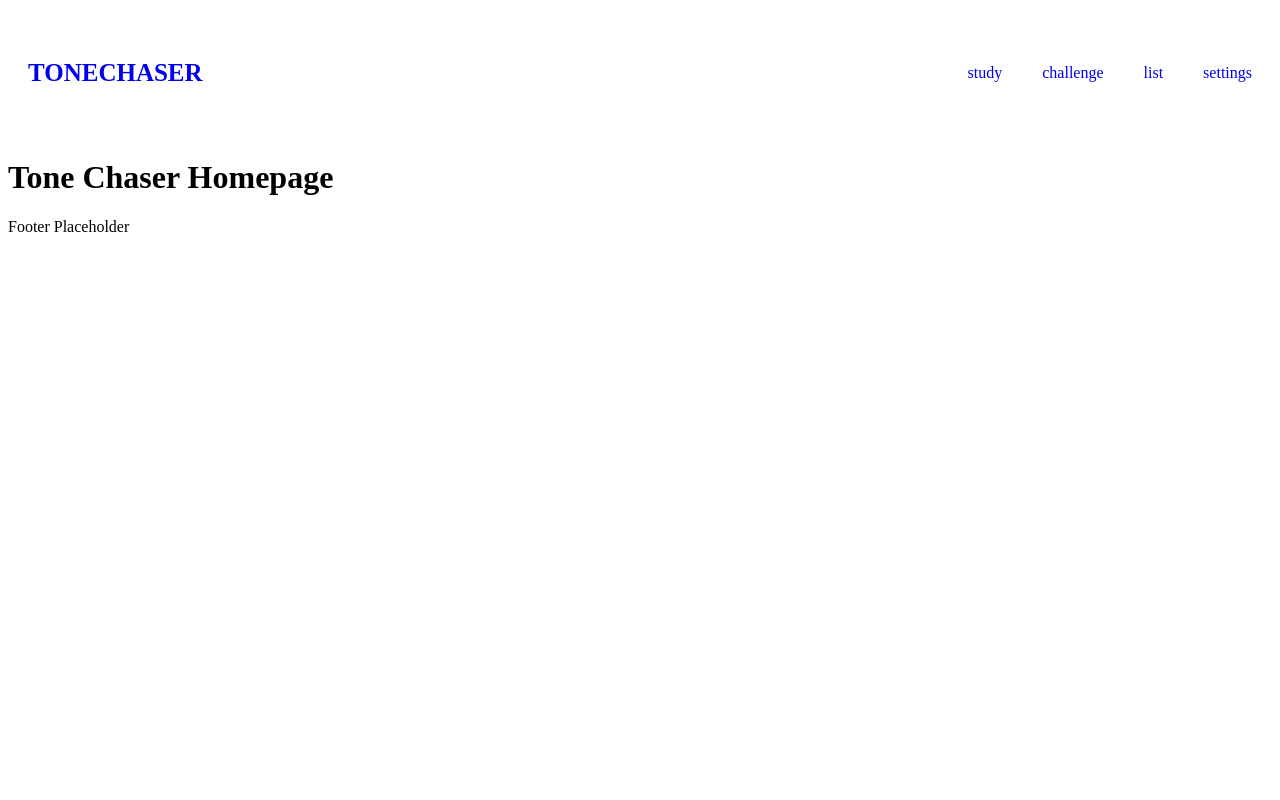
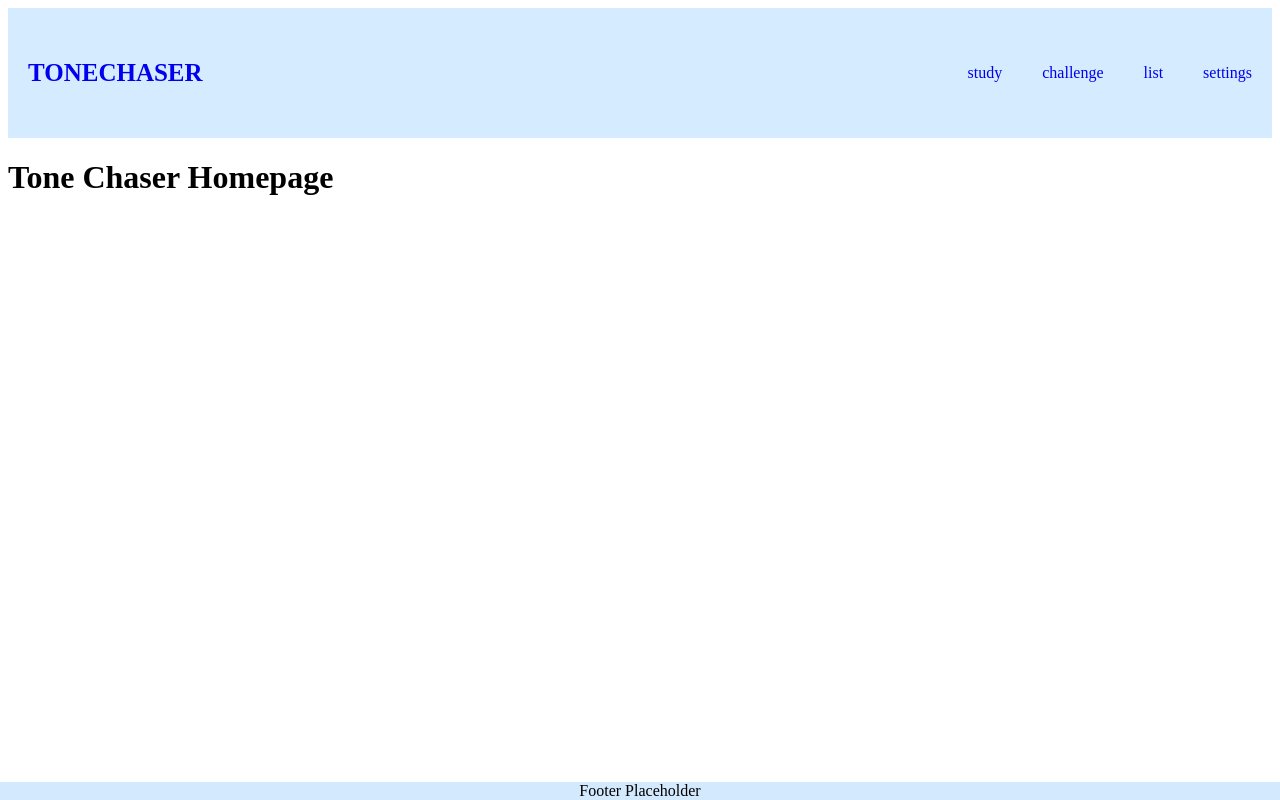
Before and after one commit to ecdevguy/TonerChaser, a React (Vite) app: page / in a window 1280 px wide. Built offline with nearby package versions, Linux system fonts and the light colour scheme.

Commit message:
footer styling

```diff
--- a/src/App.css
+++ b/src/App.css
@@ -1,9 +1,4 @@
-/* #root {
-  max-width: 1280px;
-  margin: 0 auto;
-  padding: 2rem;
-  text-align: center;
-}
+/*
 
 .logo {
   height: 6em;
@@ -43,6 +38,9 @@
   display: flex;
   flex-direction: column;
 } */
+
+
+
 .list--character {
   display: flex;
   align-items: center;
@@ -70,6 +68,7 @@
 header {
   height: 110px;
   display: flex;
+  background-color: rgb(213, 235, 255);
   align-items: center;
   padding-block: 10px;
 }
@@ -86,3 +85,12 @@ header a {
   font-weight: 500;
   padding: 5px 20px;
 }
+
+footer {
+  position: fixed;
+  background-color: rgb(211, 234, 254);
+  left: 0;
+  bottom: 0;
+  width: 100%;
+  text-align: center;
+}
```
